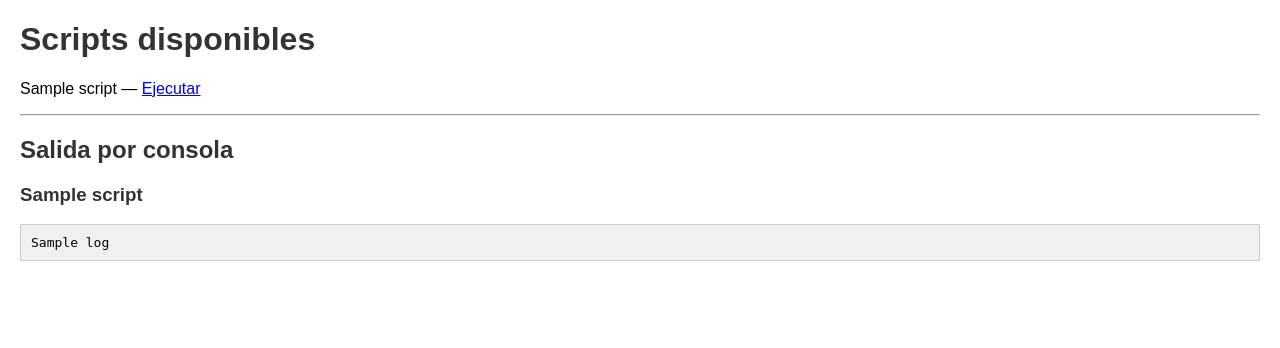
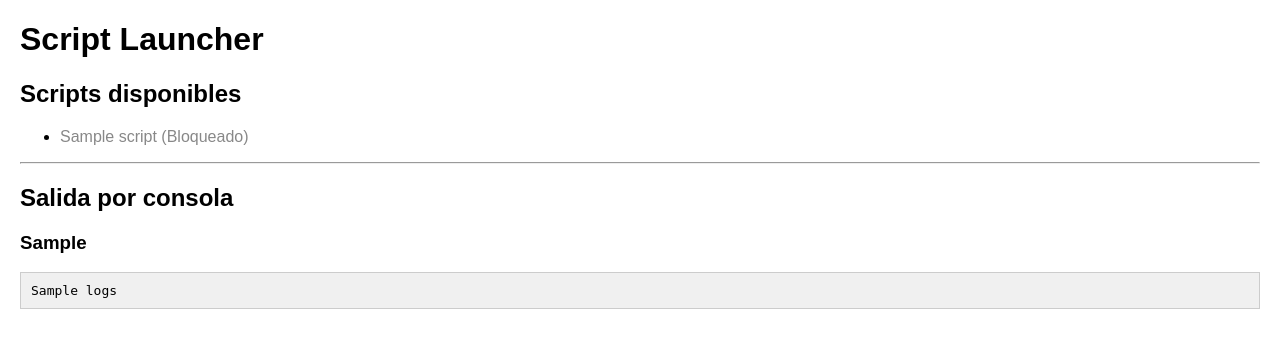
Before and after one commit to alejandrogomezl/unitree_zt01, a Flask app: template script_launcher/templates/index.html in a window 1280 px wide. Shown: the top 348 px of the page. Run offline with Flask 3, Linux system fonts and the light colour scheme; the template is opened without the code that fills it: most values are stand-ins (such as "Sample title", 1, 10 or a date in 2020).

Commit message:
Refactor script management and update UI for better script execution handling

```diff
--- a/script_launcher/app.py
+++ b/script_launcher/app.py
@@ -1,7 +1,6 @@
 from flask import Flask, render_template, redirect, url_for
 import os
-
-from script_manager import start_script, stop_script, is_running, get_pid, get_log
+from script_manager import start_script, stop_script, is_running, get_pid, get_active_script, get_log
 
 SCRIPT_DIR = os.path.join(os.path.dirname(__file__), 'scripts')
 app = Flask(__name__)
@@ -9,20 +8,22 @@ app = Flask(__name__)
 @app.route('/')
 def index():
     scripts = [f for f in os.listdir(SCRIPT_DIR) if f.endswith(('.sh', '.py'))]
-    status = {s: {'running': is_running(s), 'pid': get_pid(s)} for s in scripts}
-    logs = {s: get_log(s) for s in scripts}
-    return render_template('index.html', scripts=scripts, status=status, logs=logs)
+    active_script = get_active_script()
+    pid = get_pid()
+    logs = get_log(active_script) if active_script else ""
+    return render_template('index.html', scripts=scripts, active_script=active_script, pid=pid, logs=logs)
 
 @app.route('/run/<script>')
 def run_script(script):
-    script_path = os.path.join(SCRIPT_DIR, script)
-    if os.path.isfile(script_path):
-        start_script(script_path)
+    if not is_running():
+        script_path = os.path.join(SCRIPT_DIR, script)
+        if os.path.isfile(script_path):
+            start_script(script_path)
     return redirect(url_for('index'))
 
-@app.route('/stop/<script>')
-def stop_script_route(script):
-    stop_script(script)
+@app.route('/stop')
+def stop_script_route():
+    stop_script()
     return redirect(url_for('index'))
 
 if __name__ == '__main__':
--- a/script_launcher/script_manager.py
+++ b/script_launcher/script_manager.py
@@ -1,14 +1,33 @@
 import subprocess
 import os
+import json
 
-running_processes = {}
+running_process = None
 LOG_DIR = os.path.join(os.path.dirname(__file__), "logs")
+STATE_FILE = os.path.join(os.path.dirname(__file__), "state.json")
 os.makedirs(LOG_DIR, exist_ok=True)
 
+def save_state(script_name, pid):
+    with open(STATE_FILE, "w") as f:
+        json.dump({"script": script_name, "pid": pid}, f)
+
+def clear_state():
+    if os.path.exists(STATE_FILE):
+        os.remove(STATE_FILE)
+
+def load_state():
+    if os.path.exists(STATE_FILE):
+        with open(STATE_FILE, "r") as f:
+            return json.load(f)
+    return None
+
 def start_script(script_path):
+    global running_process
+    if running_process:  # Si ya hay uno corriendo, no hacer nada
+        return None
+
     ext = os.path.splitext(script_path)[1]
     script_name = os.path.basename(script_path)
-
     log_path = os.path.join(LOG_DIR, f"{script_name}.log")
     log_file = open(log_path, "w")
 
@@ -19,25 +38,38 @@ def start_script(script_path):
     else:
         return None
 
-    running_processes[script_name] = proc
+    running_process = proc
+    save_state(script_name, proc.pid)
     return proc.pid
 
-def stop_script(script_name):
-    proc = running_processes.get(script_name)
-    if proc:
-        proc.terminate()
-        proc.wait()
-        del running_processes[script_name]
+def stop_script():
+    global running_process
+    state = load_state()
+    if running_process:
+        running_process.terminate()
+        running_process.wait()
+        running_process = None
+        clear_state()
+        return True
+    elif state:  # Si el proceso no está en memoria pero hay state
+        try:
+            os.kill(state["pid"], 9)
+        except:
+            pass
+        clear_state()
         return True
     return False
 
-def is_running(script_name):
-    proc = running_processes.get(script_name)
-    return proc and proc.poll() is None
+def get_active_script():
+    state = load_state()
+    return state["script"] if state else None
 
-def get_pid(script_name):
-    proc = running_processes.get(script_name)
-    return proc.pid if proc else None
+def get_pid():
+    state = load_state()
+    return state["pid"] if state else None
+
+def is_running():
+    return bool(load_state())
 
 def get_log(script_name):
     log_path = os.path.join(LOG_DIR, f"{script_name}.log")
--- a/script_launcher/templates/index.html
+++ b/script_launcher/templates/index.html
@@ -3,52 +3,38 @@
 <head>
     <title>Script Launcher</title>
     <style>
-        body {
-            font-family: Arial, sans-serif;
-            margin: 20px;
-        }
-        h1, h2, h3 {
-            color: #333;
-        }
-        ul {
-            list-style-type: none;
-            padding-left: 0;
-        }
-        li {
-            margin-bottom: 10px;
-        }
-        pre {
-            background: #f0f0f0;
-            padding: 10px;
-            border: 1px solid #ccc;
-            max-height: 300px;
-            overflow-y: auto;
-            white-space: pre-wrap;
-        }
+        body { font-family: Arial, sans-serif; margin: 20px; }
+        pre { background: #f0f0f0; padding: 10px; border: 1px solid #ccc; max-height: 300px; overflow-y: auto; }
+        .disabled { color: #888; pointer-events: none; }
     </style>
 </head>
 <body>
-    <h1>Scripts disponibles</h1>
+    <h1>Script Launcher</h1>
+    <h2>Scripts disponibles</h2>
     <ul>
         {% for script in scripts %}
         <li>
-            {{ script }} —
-            {% if status[script].running %}
-                <strong>En ejecución (PID {{ status[script].pid }})</strong> |
-                <a href="{{ url_for('stop_script_route', script=script) }}">Detener</a>
+            {% if active_script == script %}
+                <strong>{{ script }} (En ejecución - PID {{ pid }})</strong> |
+                <a href="{{ url_for('stop_script_route') }}">Detener</a>
             {% else %}
-                <a href="{{ url_for('run_script', script=script) }}">Ejecutar</a>
+                {% if active_script %}
+                    <span class="disabled">{{ script }} (Bloqueado)</span>
+                {% else %}
+                    <a href="{{ url_for('run_script', script=script) }}">Ejecutar {{ script }}</a>
+                {% endif %}
             {% endif %}
         </li>
         {% endfor %}
     </ul>
 
     <hr>
-
     <h2>Salida por consola</h2>
-    {% for script in scripts %}
-        <h3>{{ script }}</h3>
-        <pre>{{ logs[script] }}</pre>
-    {% endfor %}
+    {% if active_script %}
+        <h3>{{ active_script }}</h3>
+        <pre>{{ logs }}</pre>
+    {% else %}
+        <p>No hay ningún script en ejecución.</p>
+    {% endif %}
 </body>
 </html>
```
